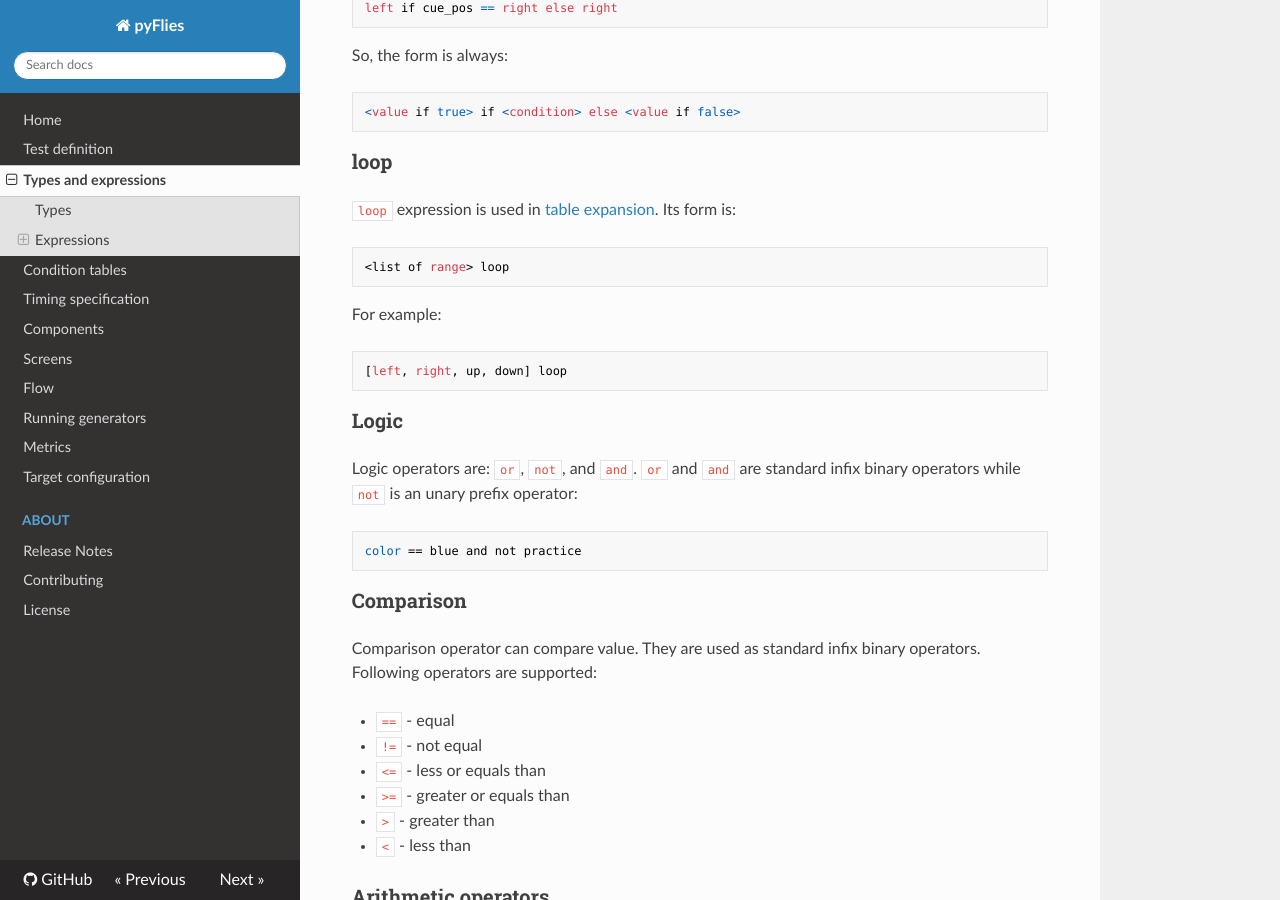
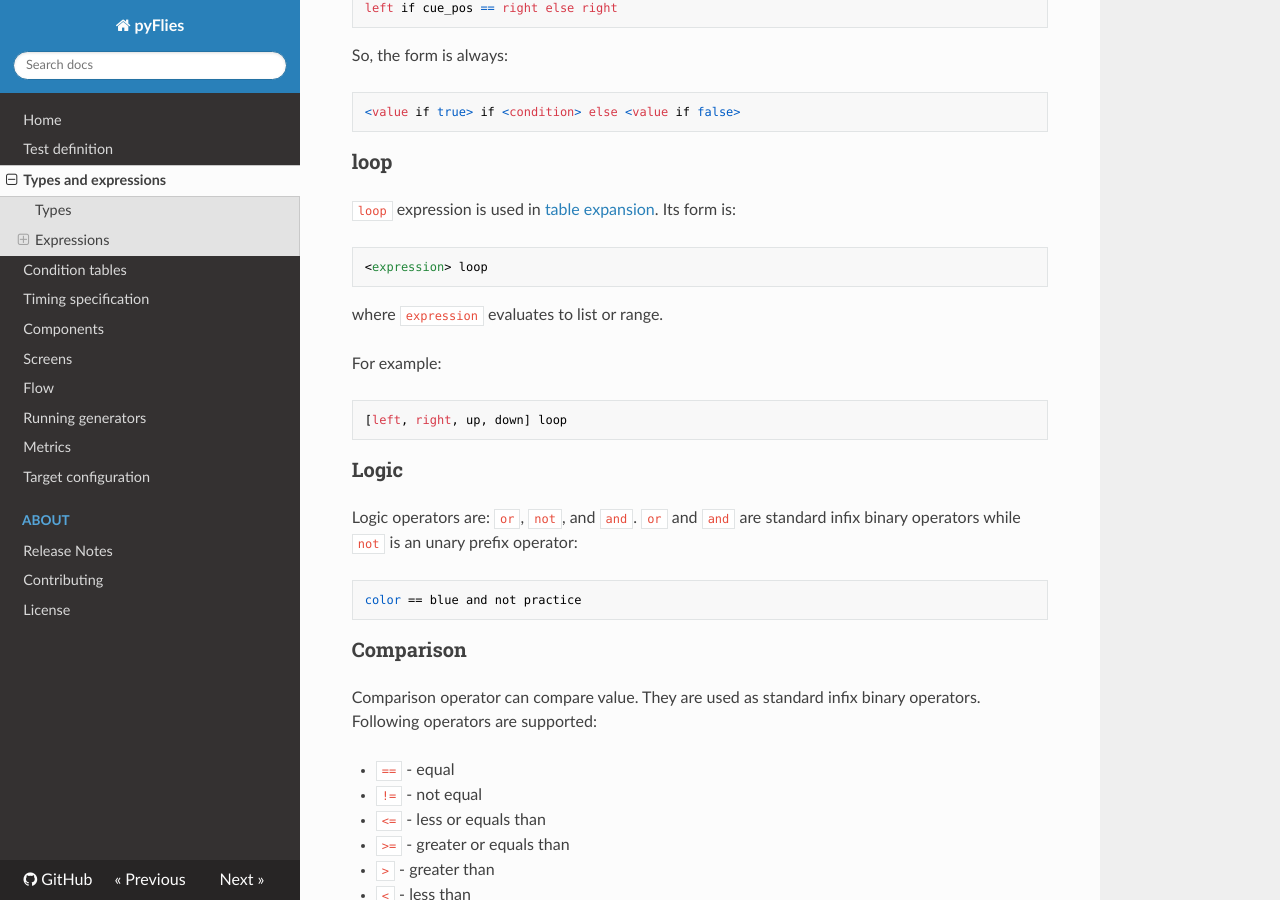
Before and after one commit to pyflies/pyflies, an MkDocs documentation site: the page built from docs/types-expressions.md, in a window 1280 px wide and 900 px high, scrolled down 1427 px. Built offline with MkDocs 1.6.1, drawn with Linux system fonts in a browser that asks for light colours; nearby versions of some CDN libraries.

Commit message:
Fix in the docs

```diff
--- a/docs/types-expressions.md
+++ b/docs/types-expressions.md
@@ -68,7 +68,9 @@ So, the form is always:
 `loop` expression is used in [table
 expansion](condition-tables.md#tables-expansion). Its form is:
 
-    <list of range> loop
+    <expression> loop
+
+where `expression` evaluates to list or range.
 
 For example:
 
```
